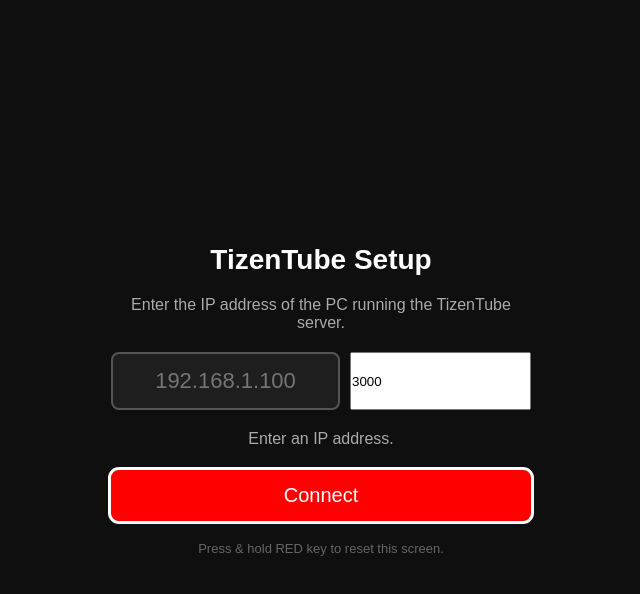
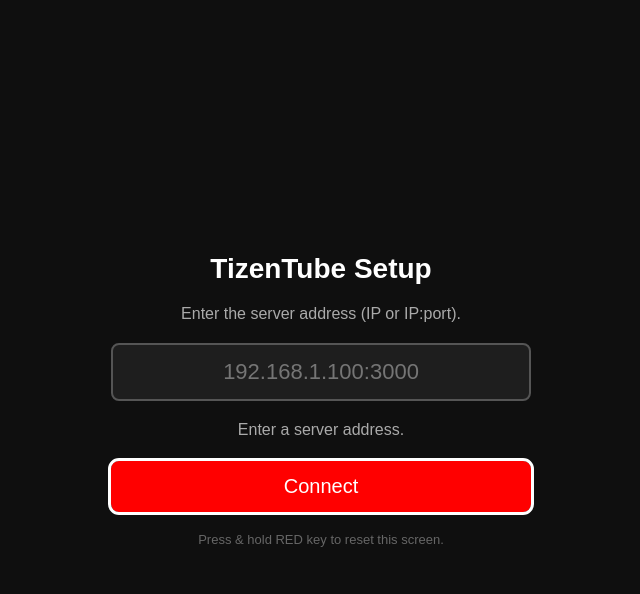
Before and after one commit to edivad1999/tizentube-alone, a plain HTML site: page tizen-app/index.html in a window 1280 px wide. Both pictures are taken after a click on the button "Connect". Shown: the whole page, without its empty margins (319-959 px from the left). Drawn offline with Linux system fonts and the light colour scheme.

Commit message:
Simplify TV setup to single address field (IP or IP:port)

```diff
--- a/tizen-app/index.html
+++ b/tizen-app/index.html
@@ -10,12 +10,12 @@
         #setup { display: none; flex-direction: column; align-items: center; gap: 20px; width: 420px; }
         #setup h2 { font-size: 28px; }
         #setup p  { font-size: 16px; color: #aaa; text-align: center; }
-        #pcIpInput {
+        #addrInput {
             width: 100%; padding: 14px 18px; font-size: 22px; border-radius: 8px;
             border: 2px solid #555; background: #1e1e1e; color: #fff; outline: none;
             text-align: center;
         }
-        #pcIpInput:focus { border-color: #f00; }
+        #addrInput:focus { border-color: #f00; }
         #connectBtn {
             width: 100%; padding: 14px; font-size: 20px; border-radius: 8px;
             background: #f00; color: #fff; border: none; cursor: pointer;
@@ -28,11 +28,8 @@
 <p id="status">Loading...</p>
 <div id="setup">
     <h2>TizenTube Setup</h2>
-    <p>Enter the IP address of the PC running the TizenTube server.</p>
-    <div style="display:flex;gap:10px;width:100%">
-        <input id="pcIpInput" type="text" inputmode="numeric" placeholder="192.168.1.100" autocomplete="off" style="flex:3" />
-        <input id="pcPortInput" type="text" inputmode="numeric" placeholder="3000" autocomplete="off" style="flex:1" />
-    </div>
+    <p>Enter the server address (IP or IP:port).</p>
+    <input id="addrInput" type="text" inputmode="url" placeholder="192.168.1.100:3000" autocomplete="off" />
     <p id="errMsg"></p>
     <button id="connectBtn">Connect</button>
     <p style="font-size:13px;color:#666">Press &amp; hold RED key to reset this screen.</p>
@@ -64,21 +61,19 @@
         return;
     }
 
-    var statusEl  = document.getElementById('status');
-    var setupEl   = document.getElementById('setup');
-    var ipInput   = document.getElementById('pcIpInput');
-    var portInput = document.getElementById('pcPortInput');
-    var btn       = document.getElementById('connectBtn');
-    var errMsg    = document.getElementById('errMsg');
+    var statusEl = document.getElementById('status');
+    var setupEl  = document.getElementById('setup');
+    var addrInput = document.getElementById('addrInput');
+    var btn      = document.getElementById('connectBtn');
+    var errMsg   = document.getElementById('errMsg');
 
     function showSetup() {
         statusEl.style.display = 'none';
         setupEl.style.display  = 'flex';
-        ipInput.focus();
+        addrInput.focus();
     }
 
-    function triggerInject(pcHost, pcPort) {
-        var addr = pcHost + (pcPort ? ':' + pcPort : '');
+    function triggerInject(addr) {
         statusEl.style.display = 'block';
         setupEl.style.display  = 'none';
         statusEl.textContent   = 'Connecting to server...';
@@ -87,46 +82,36 @@
                 statusEl.textContent = 'Launching TizenTube... please wait.';
             })
             .catch(function() {
-                statusEl.textContent = 'Could not reach server at ' + addr + '. Check IP/port and that the server is running.';
+                statusEl.textContent = 'Could not reach server at ' + addr + '. Check address and that the server is running.';
             });
     }
 
-    var pcHost = localStorage.getItem('pcHost');
-    var pcPort = localStorage.getItem('pcPort');
-    if (pcPort === null) pcPort = '3000';
-    if (!pcHost) {
-        portInput.value = pcPort;
+    var pcAddr = localStorage.getItem('pcAddr');
+    if (!pcAddr) {
         showSetup();
     } else {
-        triggerInject(pcHost, pcPort);
+        triggerInject(pcAddr);
     }
 
     btn.addEventListener('click', function() {
-        var ip   = ipInput.value.trim();
-        var port = portInput.value.trim();
-        if (!ip) { errMsg.textContent = 'Enter an IP address.'; return; }
+        var val = addrInput.value.trim();
+        if (!val) { errMsg.textContent = 'Enter a server address.'; return; }
         errMsg.textContent = '';
-        localStorage.setItem('pcHost', ip);
-        localStorage.setItem('pcPort', port);
-        triggerInject(ip, port);
+        localStorage.setItem('pcAddr', val);
+        triggerInject(val);
     });
 
-    ipInput.addEventListener('keydown', function(e) {
-        if (e.key === 'Enter') btn.click();
-    });
-    portInput.addEventListener('keydown', function(e) {
+    addrInput.addEventListener('keydown', function(e) {
         if (e.key === 'Enter') btn.click();
     });
 
-    // Long-press red key clears saved config and shows setup screen again
+    // Long-press red key clears saved address and shows setup screen again
     var redTimer = null;
     document.addEventListener('keydown', function(e) {
         if (e.key === 'ColorF0Red') {
             redTimer = setTimeout(function() {
-                localStorage.removeItem('pcHost');
-                localStorage.removeItem('pcPort');
-                ipInput.value   = '';
-                portInput.value = '3000';
+                localStorage.removeItem('pcAddr');
+                addrInput.value    = '';
                 errMsg.textContent = '';
                 showSetup();
             }, 1500);
```
